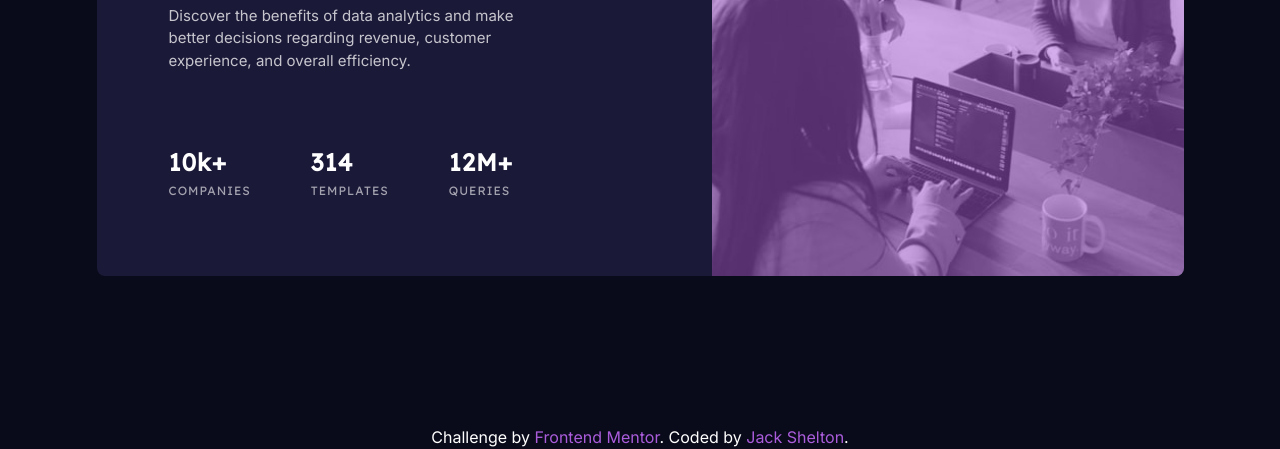
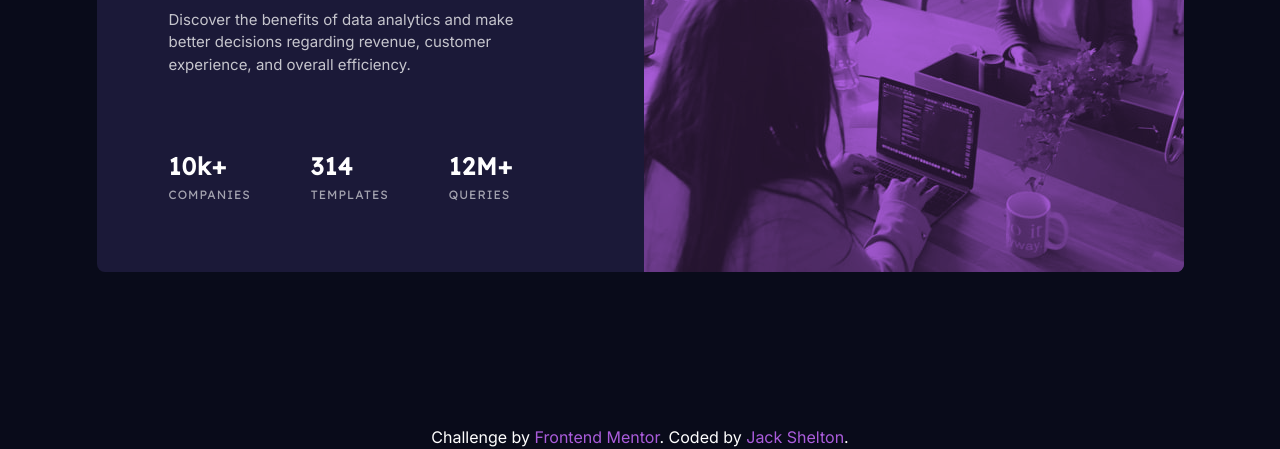
Before and after one commit to thejackshelton/stats-preview-card-component, a plain HTML site: page index.html in a window 1280 px wide. Shown: the part 351-800 px from the top of the page. Drawn offline with Linux system fonts and the light colour scheme.

Commit message:
image blending & picture

```diff
--- a/index.html
+++ b/index.html
@@ -23,18 +23,13 @@
   </head>
   <body>
     <main class="card">
-      <div class="mobile-wrapper">
+      <picture>
+        <source
+          media="(min-width: 71.875rem)"
+          srcset="./images/image-header-desktop.jpg"
+        />
         <img src="./images/image-header-mobile.jpg" aria-hidden="true" alt="" />
-        <div class="overlay" aria-hidden="true"></div>
-      </div>
-      <div class="desktop-wrapper">
-        <img
-          src="./images/image-header-desktop.jpg"
-          aria-hidden="true"
-          alt=""
-        />
-        <div class="overlay" aria-hidden="true"></div>
-      </div>
+      </picture>
       <section class="content">
         <h1>Get <span>insights</span> that help your business grow.</h1>
 
@@ -44,20 +39,20 @@
         </p>
 
         <div class="stats">
-          <div>
-            <h2>10k+</h2>
-            <div>COMPANIES</div>
-          </div>
+          <ul>
+            <li class="list-heading">10k+</li>
+            <li>COMPANIES</li>
+          </ul>
 
-          <div>
-            <h2>314</h2>
-            <div>TEMPLATES</div>
-          </div>
+          <ul>
+            <li class="list-heading">314</h2>
+            <li>TEMPLATES</li>
+          </ul>
 
-          <div>
-            <h2>12M+</h2>
-            <div>QUERIES</div>
-          </div>
+          <ul>
+            <li class="list-heading">12M+</li>
+            <li>QUERIES</li>
+          </ul>
         </div>
       </section>
     </main>
--- a/styles.css
+++ b/styles.css
@@ -56,9 +56,14 @@ body {
   border-radius: calc(10rem / 16);
 }
 
-.card img,
-.overlay {
+picture {
+  background: hsl(277, 64%, 61%);
   border-radius: calc(10rem / 16) calc(10rem / 16) 0px 0px;
+}
+
+img {
+  opacity: 0.8;
+  mix-blend-mode: multiply;
 }
 
 .content {
@@ -82,17 +87,16 @@ p {
   color: hsla(0, 0%, 100%, 0.75);
 }
 
-h2 {
-  font-size: calc(24rem / 16);
-  color: hsl(0, 0%, 100%);
-  margin-bottom: calc(2rem / 16);
+ul {
+  list-style: none;
+  padding: 0;
 }
 
 span {
   color: hsl(277, 64%, 61%);
 }
 
-.stats div {
+ul li {
   font-family: "Lexend Deca", sans-serif;
   font-size: calc(12rem / 16);
   color: hsla(0, 0%, 100%, 0.6);
@@ -100,16 +104,15 @@ span {
   margin-bottom: 1.5rem;
 }
 
+.list-heading {
+  font-size: calc(24rem / 16);
+  color: hsl(0, 0%, 100%);
+  margin-bottom: calc(2rem / 16);
+  font-weight: 700;
+}
+
 .stats {
   margin-top: calc(40rem / 16);
-}
-
-.desktop-wrapper {
-  display: none;
-}
-
-.mobile-wrapper {
-  position: relative;
 }
 
 .overlay {
@@ -171,17 +174,11 @@ footer {
     padding: calc(72rem / 16) calc(72rem / 16) 60px calc(72rem / 16);
   }
 
-  .mobile-wrapper {
-    display: none;
+  picture {
+    border-radius: 0px calc(8rem / 16) calc(8rem / 16) 0px;
   }
 
-  .desktop-wrapper {
-    display: block;
-    flex: 1;
-    position: relative;
-  }
-
-  .desktop-wrapper img {
+  img {
     height: 100%;
     object-fit: cover;
   }
```
